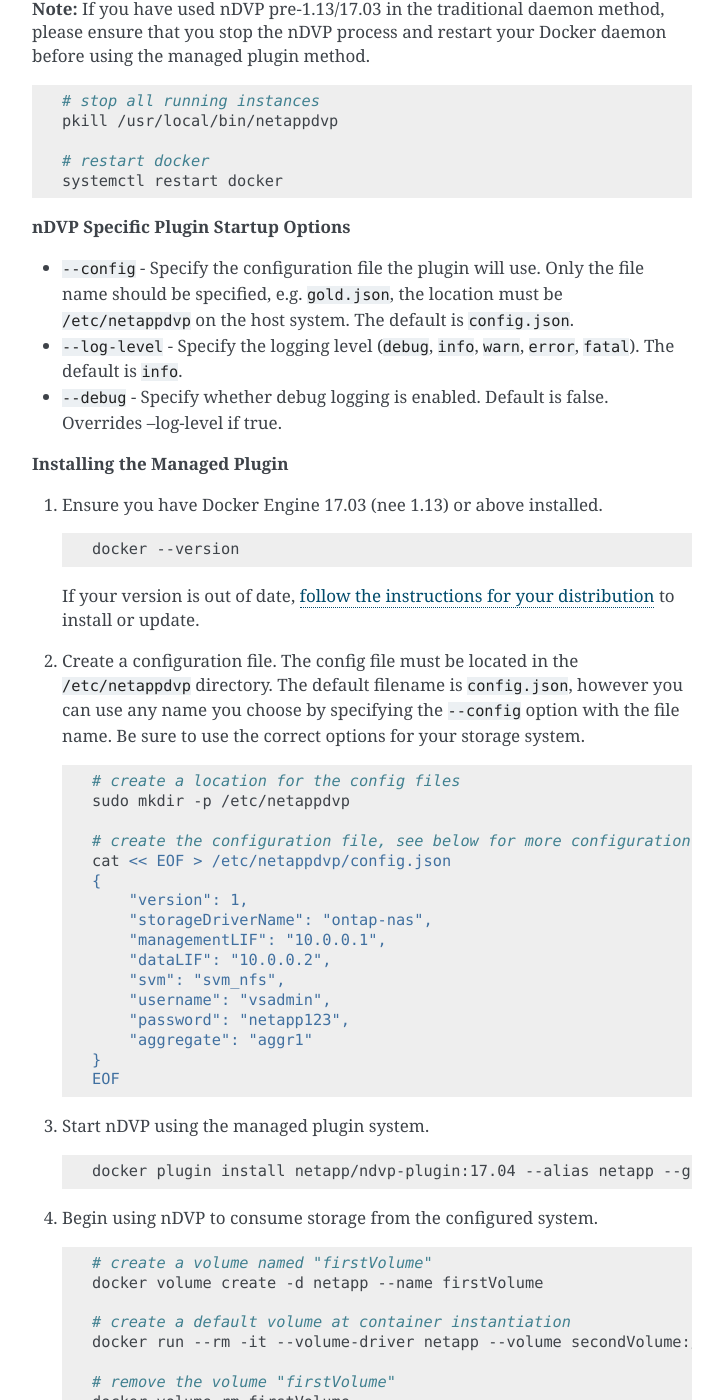
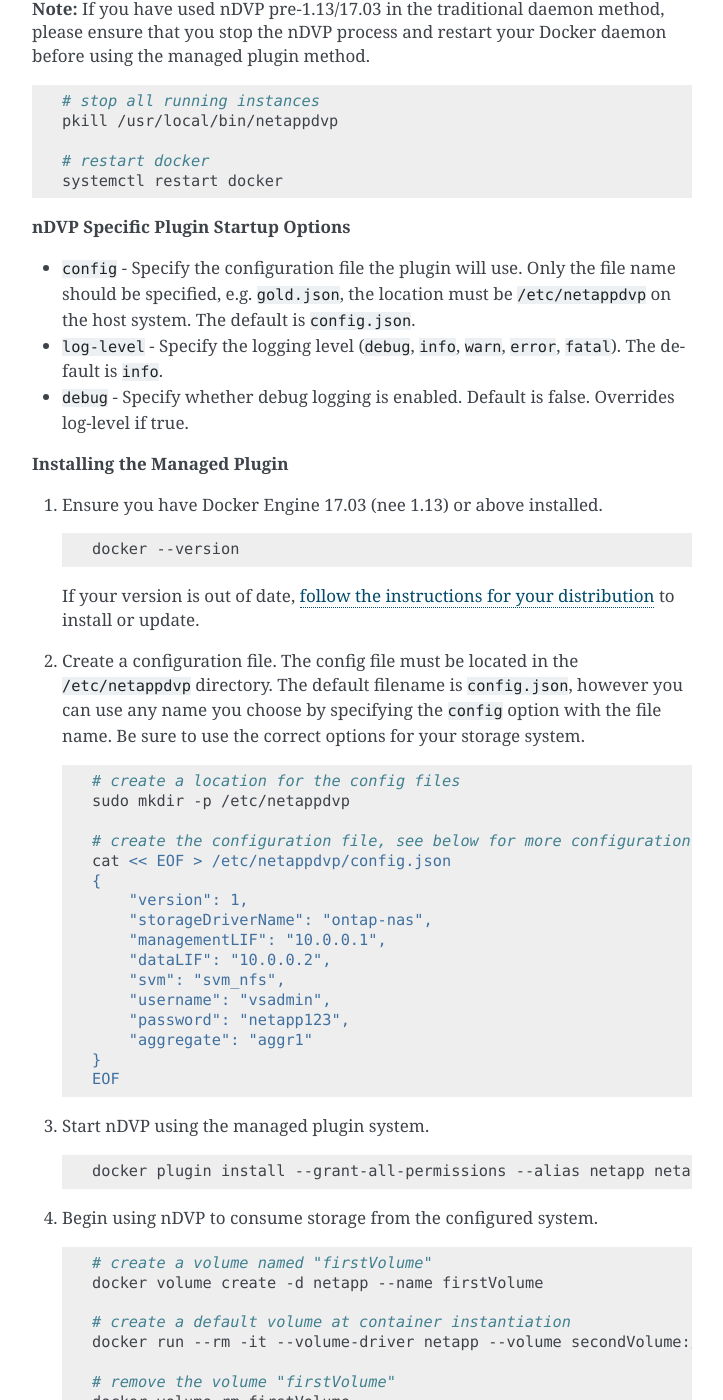
Before and after one commit to NetApp/netappdvp, a Sphinx documentation site: the page built from docs/install/host_config.rst, in a window 1280 px wide and 1400 px high, scrolled down 4283 px. Shown: the whole window, without its empty margins (388-1111 px from the left). Built offline with Sphinx 7.4.7, drawn with Linux system fonts in a browser that asks for light colours.

```diff
--- a/docs/install/host_config.rst
+++ b/docs/install/host_config.rst
@@ -241,9 +241,9 @@ Docker Managed Plugin Method (Docker >= 1.13 / 17.03)
 
 **nDVP Specific Plugin Startup Options**
 
-* ``--config`` - Specify the configuration file the plugin will use.  Only the file name should be specified, e.g. ``gold.json``, the location must be ``/etc/netappdvp`` on the host system.  The default is ``config.json``.
-* ``--log-level`` - Specify the logging level (``debug``, ``info``, ``warn``, ``error``, ``fatal``).  The default is ``info``.
-* ``--debug`` - Specify whether debug logging is enabled.  Default is false.  Overrides --log-level if true.
+* ``config`` - Specify the configuration file the plugin will use.  Only the file name should be specified, e.g. ``gold.json``, the location must be ``/etc/netappdvp`` on the host system.  The default is ``config.json``.
+* ``log-level`` - Specify the logging level (``debug``, ``info``, ``warn``, ``error``, ``fatal``).  The default is ``info``.
+* ``debug`` - Specify whether debug logging is enabled.  Default is false.  Overrides log-level if true.
 
 **Installing the Managed Plugin**
 
@@ -255,7 +255,7 @@ Docker Managed Plugin Method (Docker >= 1.13 / 17.03)
 
    If your version is out of date, `follow the instructions for your distribution <https://docs.docker.com/engine/installation/>`_ to install or update.
 
-#. Create a configuration file.  The config file must be located in the ``/etc/netappdvp`` directory.  The default filename is ``config.json``, however you can use any name you choose by specifying the ``--config`` option with the file name.  Be sure to use the correct options for your storage system.
+#. Create a configuration file.  The config file must be located in the ``/etc/netappdvp`` directory.  The default filename is ``config.json``, however you can use any name you choose by specifying the ``config`` option with the file name.  Be sure to use the correct options for your storage system.
 
    .. code-block:: bash
 
@@ -280,7 +280,7 @@ Docker Managed Plugin Method (Docker >= 1.13 / 17.03)
 
    .. code-block:: bash
 
-     docker plugin install netapp/ndvp-plugin:17.04 --alias netapp --grant-all-permissions
+     docker plugin install --grant-all-permissions --alias netapp netapp/ndvp-plugin:17.04
 
 #. Begin using nDVP to consume storage from the configured system.
 
--- a/docs/install/multi_instance.rst
+++ b/docs/install/multi_instance.rst
@@ -9,13 +9,13 @@ Multiple instances of nDVP are needed when you desire to have multiple storage c
 
    .. code-block:: bash
 
-      docker plugin install netapp/ndvp-plugin:17.04 --alias silver --config silver.json --grant-all-permissions
+      docker plugin install --grant-all-permissions --alias silver netapp/ndvp-plugin:17.04 config=silver.json
 
 #. Launch the second instance, specifying a different alias and configuration file
 
    .. code-block:: bash
 
-      docker plugin install netapp/ndvp-plugin:17.04 --alias gold --config gold.json --grant-all-permissions
+      docker plugin install --grant-all-permissions --alias gold netapp/ndvp-plugin:17.04 config=gold.json
 
 #. Create volumes specifying the alias as the driver name
 
```
